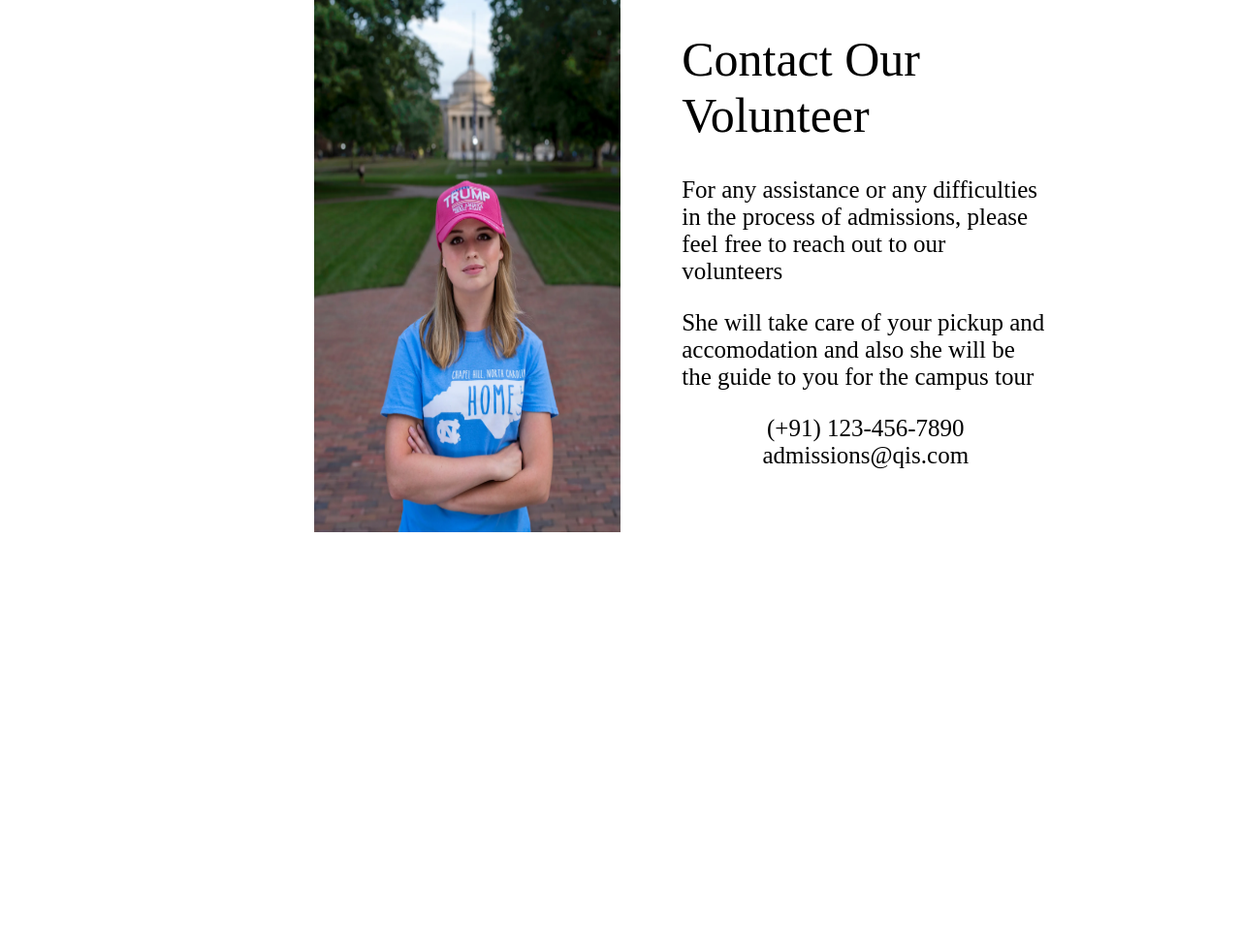
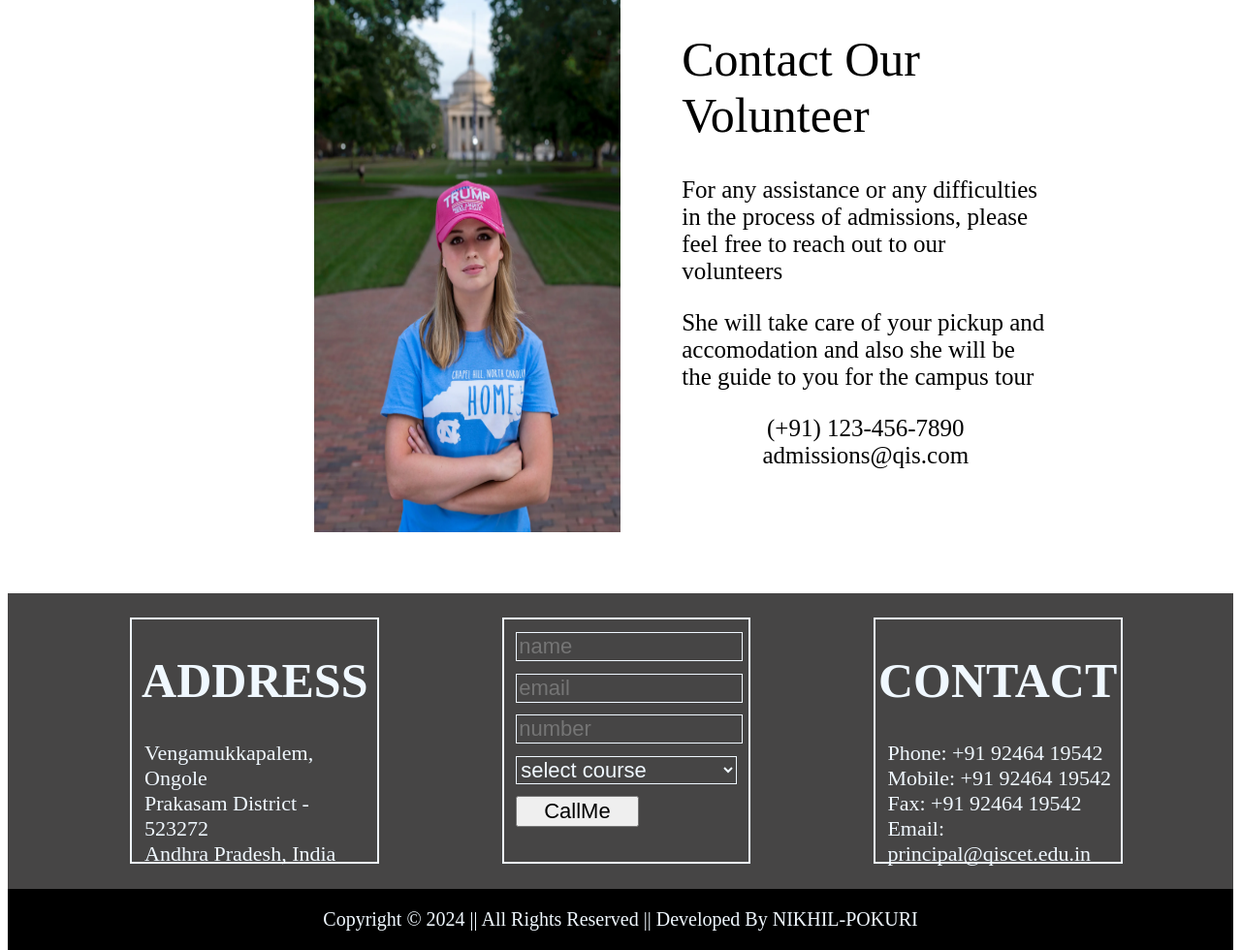
Before and after one commit to codewala-feed/cse3_final_project, a Flask app: page / in a window 1280 px wide. Shown: the part 1095-2075 px from the top of the page at 97% size. Before the commit the page ends 1644 px from the top, so only its background shows below. Run offline with Flask 3, Linux system fonts and the light colour scheme; some web fonts are replaced.

Commit message:
project day2

```diff
--- a/app.py
+++ b/app.py
@@ -1,4 +1,4 @@
-from flask import Flask, render_template
+from flask import Flask, render_template, request
 
 app = Flask(__name__)
 
@@ -6,4 +6,37 @@ app = Flask(__name__)
 def homepage():
     return render_template("index.html")
 
+@app.route("/callme", methods=["GET", "POST"])
+def callme_details():
+    name = request.form["name"]
+    email = request.form["email"]
+    number = request.form["number"]
+    course = request.form["course"]
+    return "Call Requested..!"
+
+
+@app.route("/admissions", methods=["GET"])
+def admissions():
+    return render_template("admissions.html")
+
+@app.route("/register", methods=["GET"])
+def register():
+    return render_template("register.html")
+
+@app.route("/view", methods=["GET"])
+def view():
+    return render_template("view.html")
+
+@app.route("/update", methods=["GET"])
+def update():
+    return render_template("update.html")
+
+@app.route("/delete", methods=["GET"])
+def delete():
+    return render_template("delete.html")
+
+@app.route("/campus_tour", methods=["GET"])
+def campus_tour():
+    return render_template("campus_tour.html")
+
 app.run(debug=True)
--- a/static/css/style.css
+++ b/static/css/style.css
@@ -30,6 +30,11 @@
     font-family: "Rubik Doodle Shadow", serif;
     font-weight: 400;
     font-size: 30px;
+}
+
+.main-right a{
+    text-decoration: none;
+    color: black;
 }
 
 .gallery-div{
@@ -85,3 +90,78 @@
 #call{
     text-align: center;
 }
+
+.details-div{
+    float: left;
+    width: 100%;
+    background-color: rgba(35, 34, 34, 0.838);
+    padding: 2% 0% 2% 0%;
+}
+
+.sub-details{
+    float: left;
+    width: 20%;
+    border: 2px solid aliceblue;
+    color: aliceblue;
+    margin: 0% 0% 0% 10%;
+    text-align: center;
+    height: 250px;
+}
+.sub-details h1{
+    font-size: 50px;
+    text-transform: uppercase;
+}
+
+.sub-details p{
+    font-size: 22px;
+    text-align: start;
+    margin: 0% 0% 0% 5%;
+}
+
+.sub-details input, .sub-details select{
+    float: left;
+    width: 90%;
+    font-size: 22px;
+    background-color: transparent;
+    color: aliceblue;
+    border: 1px solid aliceblue;
+    margin: 5% 0% 0% 5%;
+}
+
+.sub-details button{
+    float: left;
+    width: 50%;
+    font-size: 22px;
+    margin: 5% 0% 0% 5%;
+}
+
+.footer-div{
+    float: left;
+    width: 100%;
+    background-color: black;
+    color: aliceblue;
+    text-align: center;
+    font-size: 20px;
+}
+
+.sub-details option{
+    background-color: black;
+}
+
+.crud-div{
+    float: left;
+    width: 40%;
+    border: 4px solid black;
+    margin: 10% 0% 0% 30%;
+}
+
+.crud-div a{
+    float: left;
+    width: 40%;
+    text-decoration: none;
+    color: black;
+    border: 3px solid black;
+    text-transform: uppercase;
+    margin: 2% 0% 2% 5%;
+    text-align: center;
+}
--- a/templates/index.html
+++ b/templates/index.html
@@ -14,10 +14,10 @@
 
     <div class="main-div">
         <div class="main-left">
-            <img src="../static/images/admissions.jpg" alt="">
+            <a href="/campus_tour"><img src="../static/images/admissions.jpg" alt=""></a>
         </div>
         <div class="main-right">
-            <h1>Manage Admissions</h1>
+            <a href="/admissions"><h1>Manage Admissions</h1></a>
             <img src="../static/images/college.png" alt="">
         </div>
     </div>
@@ -51,5 +51,41 @@
         </div>
     </div>
 
+    <div class="details-div">
+        <div class="sub-details">
+            <h1>ADDRESS</h1>
+            <p>Vengamukkapalem, Ongole <br>
+                Prakasam District - 523272 <br>
+                Andhra Pradesh, India</p>
+        </div>
+        <div class="sub-details">
+            <form action="/callme" method="post">
+                <input type="text" placeholder="name" name="name" required>
+                <input type="email" placeholder="email" name="email" required>
+                <input type="number" placeholder="number" name="number" required>
+                <select name="course" required>
+                    <option value="" disabled selected>select course</option>
+                    <option value="computers">computers</option>
+                    <option value="electronics">electronics</option>
+                    <option value="robotics">robotics</option>
+                    <option value="mining">mining</option>
+                </select>
+                <button type="submit">CallMe</button>
+            </form>
+        </div>
+        <div class="sub-details">
+            <h1>Contact</h1>
+            <p>Phone: +91 92464 19542 <br>
+                Mobile: +91 92464 19542 <br>
+                Fax: +91 92464 19542 <br>
+                Email: principal@qiscet.edu.in
+            </p>
+        </div>
+    </div>
+
+    <div class="footer-div">
+        <p>Copyright © 2024 || All Rights Reserved || Developed By NIKHIL-POKURI</p>
+    </div>
+
 </body>
 </html>
```
Also changed, not shown: templates/admissions.html (added, +20 -0 lines), templates/campus_tour.html (added), templates/delete.html (added), templates/register.html (added), templates/update.html (added), templates/view.html (added).
